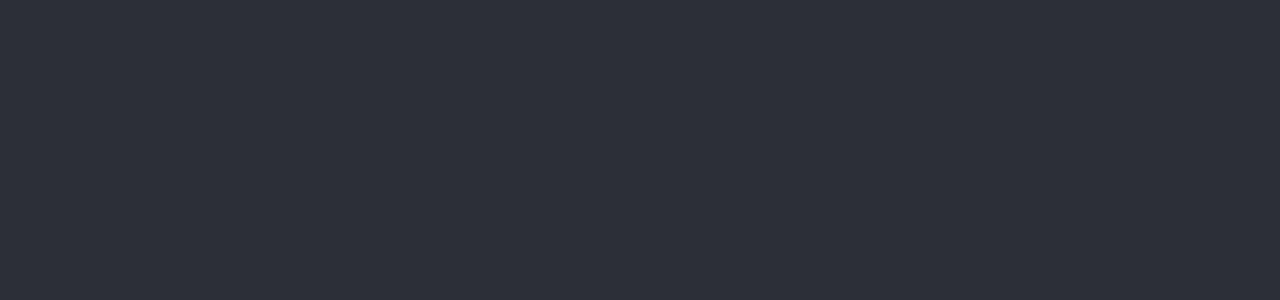
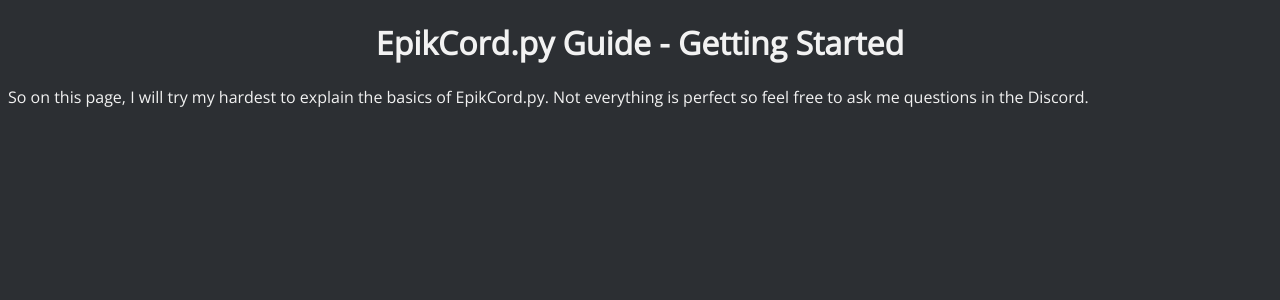
Before and after one commit to EpikCord/guide, a Next.js app: page /getting-started in a window 1280 px wide. Shown: the top 300 px of the page. Built offline with nearby package versions, Linux system fonts and the light colour scheme.

Commit message:
Current State

```diff
--- a/pages/getting-started.js
+++ b/pages/getting-started.js
@@ -4,6 +4,13 @@
     return (
         <html>
             {Head("EpikCord.py Guide - Getting Started", "Want to get started? Read this!")}
+            <div>
+                <h1>EpikCord.py Guide - Getting Started</h1>
+                <p>
+                    So on this page, I will try my hardest to explain the basics of EpikCord.py.
+                    Not everything is perfect so feel free to ask me questions in the <a target = "blank" href="https://discord.gg/4R473R73kQ">Discord</a>.
+                </p>
+            </div>
         </html>
     )
 }
```
